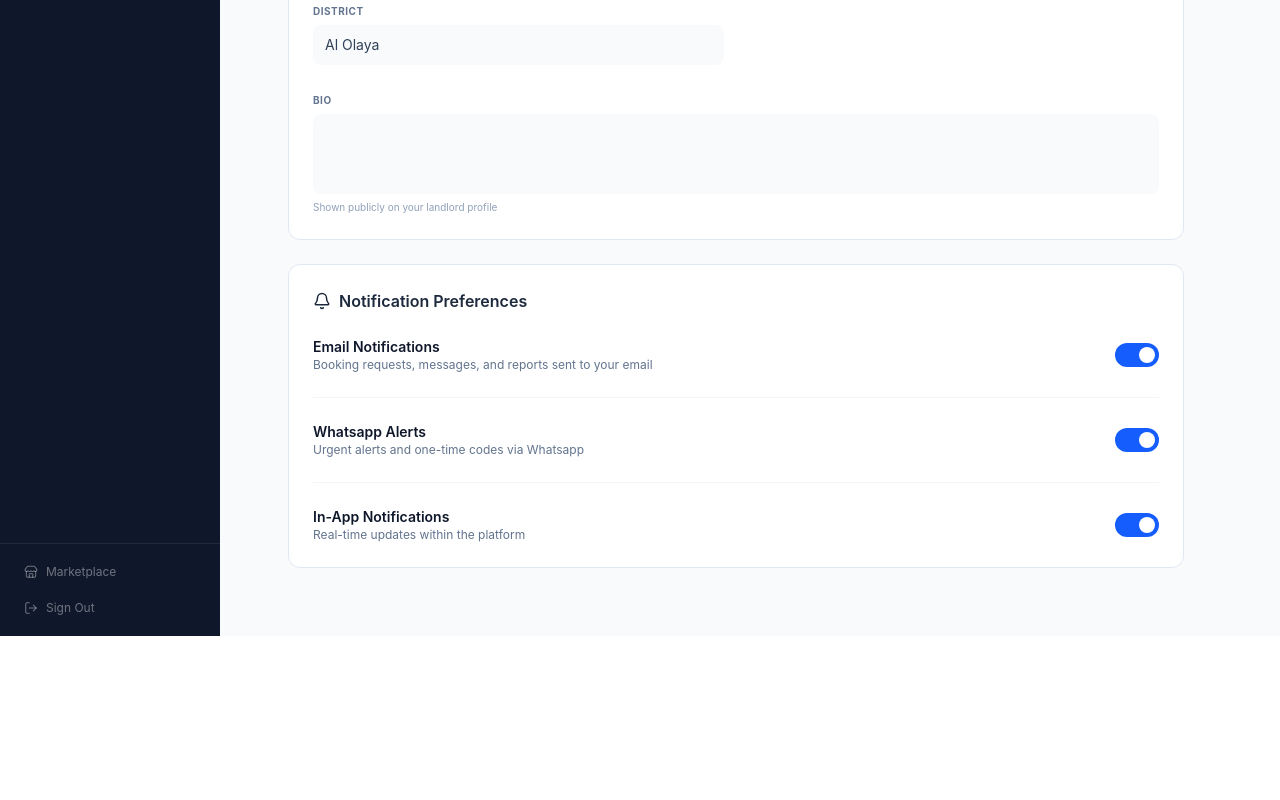
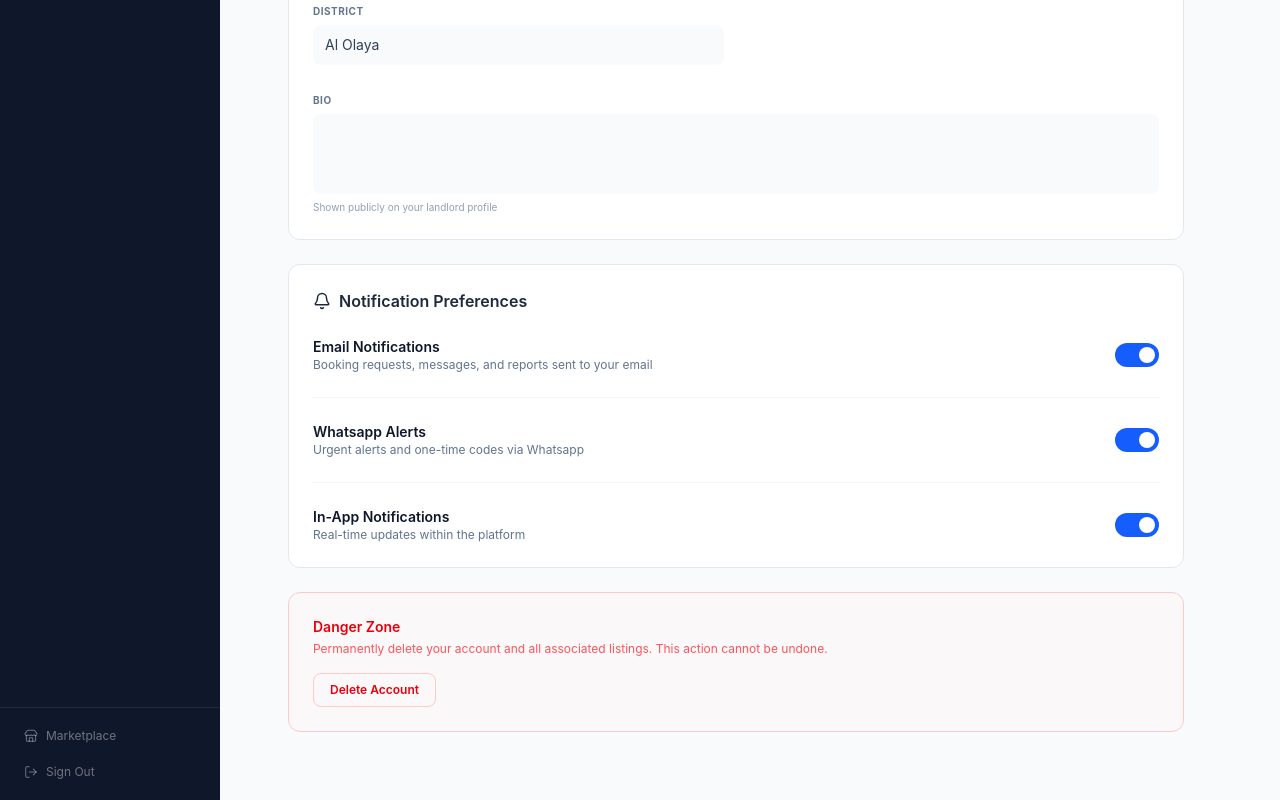
Before and after one commit to ShopSpace-Team-4/ShopSpace-Frontend, a Next.js app: page /dashboard/PersonalDetails in a window 1280 px wide. Shown: the part 634-1434 px from the top of the page. Before the commit the page ends 1270 px from the top, so only its background shows below. Built offline with nearby package versions, Linux system fonts and the light colour scheme.

Commit message:
replace delete account

```diff
--- a/src/app/dashboard/PersonalDetails/PersonalDetailsView.tsx
+++ b/src/app/dashboard/PersonalDetails/PersonalDetailsView.tsx
@@ -44,7 +44,6 @@ export default function PersonalDetailsView({
 }: PersonalDetailsViewProps) {
   return (
     <main className="flex-1 min-h-screen bg-slate-50 p-8 md:p-10 font-sans overflow-y-auto">
-      {/* التعديل هنا: شيلنا mx-auto عشان المحتوى يفضل ناحية الشمال، وخليناه max-w-4xl عشان يبقى ملموم */}
       <div className="max-w-4xl">
 
         {/* Header */}
@@ -66,7 +65,6 @@ export default function PersonalDetailsView({
           <div className="flex items-center gap-4">
             <div className="relative">
               <div className="w-16 h-16 rounded-full overflow-hidden border border-slate-200">
-                {/* رجعنا الصورة المؤقتة عشان متظهرش مكسورة */}
                 <img src="https://i.pravatar.cc/150?img=11" alt="Profile" className="w-full h-full object-cover" />
               </div>
               <button className="absolute bottom-0 right-0 p-1 bg-blue-600 text-white rounded-full border-2 border-white hover:bg-blue-700">
@@ -147,7 +145,7 @@ export default function PersonalDetailsView({
         </div>
 
         {/* Notification Preferences */}
-        <div className="bg-white rounded-xl border border-slate-200 p-6">
+        <div className="bg-white rounded-xl border border-slate-200 mb-6 p-6">
           <div className="flex items-center gap-2 mb-6 text-slate-800 font-semibold">
             <Bell size={18} />
             <h2>Notification Preferences</h2>
@@ -189,6 +187,15 @@ export default function PersonalDetailsView({
           </div>
         </div>
 
+        {/* Danger Zone */}
+        <div className="bg-red-50/30 rounded-xl border border-red-200 p-6">
+          <h3 className="text-sm font-semibold text-red-600 mb-1">Danger Zone</h3>
+          <p className="text-xs text-red-500/80 mb-4">Permanently delete your account and all associated listings. This action cannot be undone.</p>
+          <button onClick={onDelete} className="px-4 py-2 border border-red-200 text-red-600 text-xs font-semibold rounded-lg hover:bg-red-50 transition-colors">
+            Delete Account
+          </button>
+        </div>
+
       </div>
     </main>
   );
```
